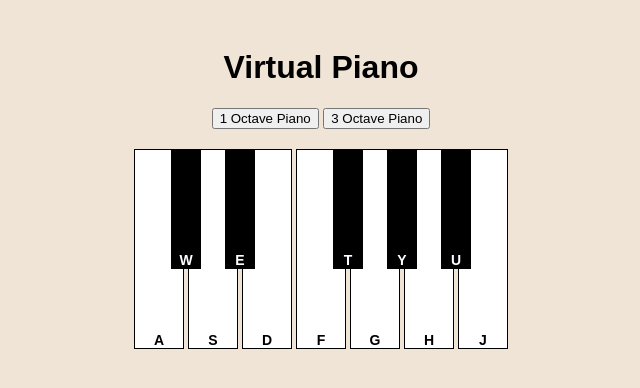
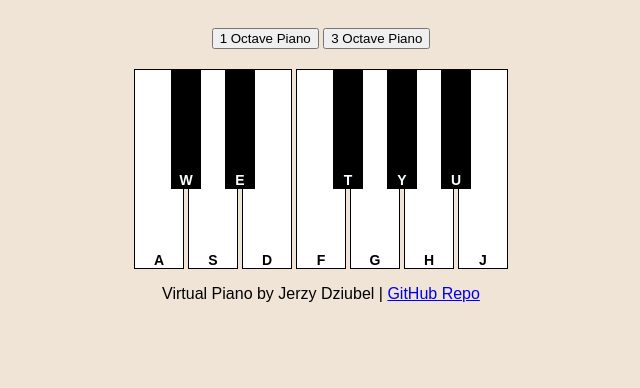
Before and after one commit to George2Times/piano, a plain HTML site: page index.html in a window 1280 px wide. Shown: the whole page, without its empty margins (319-959 px from the left). Drawn offline with nearby package versions, Linux system fonts and the light colour scheme; no server answers.

Commit message:
Enhance UI with footer, improve layout structure

```diff
--- a/index.html
+++ b/index.html
@@ -1,24 +1,28 @@
 <!DOCTYPE html>
 <html lang="en">
-
 <head>
     <meta charset="UTF-8">
     <meta name="viewport" content="width=device-width, initial-scale=1.0">
+    <link rel="stylesheet" href="styles.css">
     <title>Virtual Piano</title>
-    <link rel="stylesheet" href="styles.css">
 </head>
-
 <body>
     <div class="container">
-        <h1>Virtual Piano</h1>
+        <!-- <h1>Virtual Piano</h1> -->
         <div class="button-container">
             <button onclick="renderPiano(1)">1 Octave Piano</button>
             <button onclick="renderPiano(3)">3 Octave Piano</button>
         </div>
-        <div class="piano-container" id="piano"></div>
+        <div id="piano" class="piano-container"></div>
+        <!-- <div class="controls">
+            <label for="volume">Volume:</label>
+            <input type="range" id="volume" min="0" max="1" step="0.01" value="0.5">
+        </div> -->
+        <footer class="footer">
+            <p>Virtual Piano by Jerzy Dziubel | <a href="https://github.com/George2Times/piano">GitHub Repo</a></p>
+        </footer>
     </div>
-    <script src="https://cdnjs.cloudflare.com/ajax/libs/tone/14.8.35/Tone.js"></script>
+    <script src="https://cdnjs.cloudflare.com/ajax/libs/tone/14.8.34/Tone.min.js"></script>
     <script src="script.js"></script>
 </body>
-
 </html>
```
